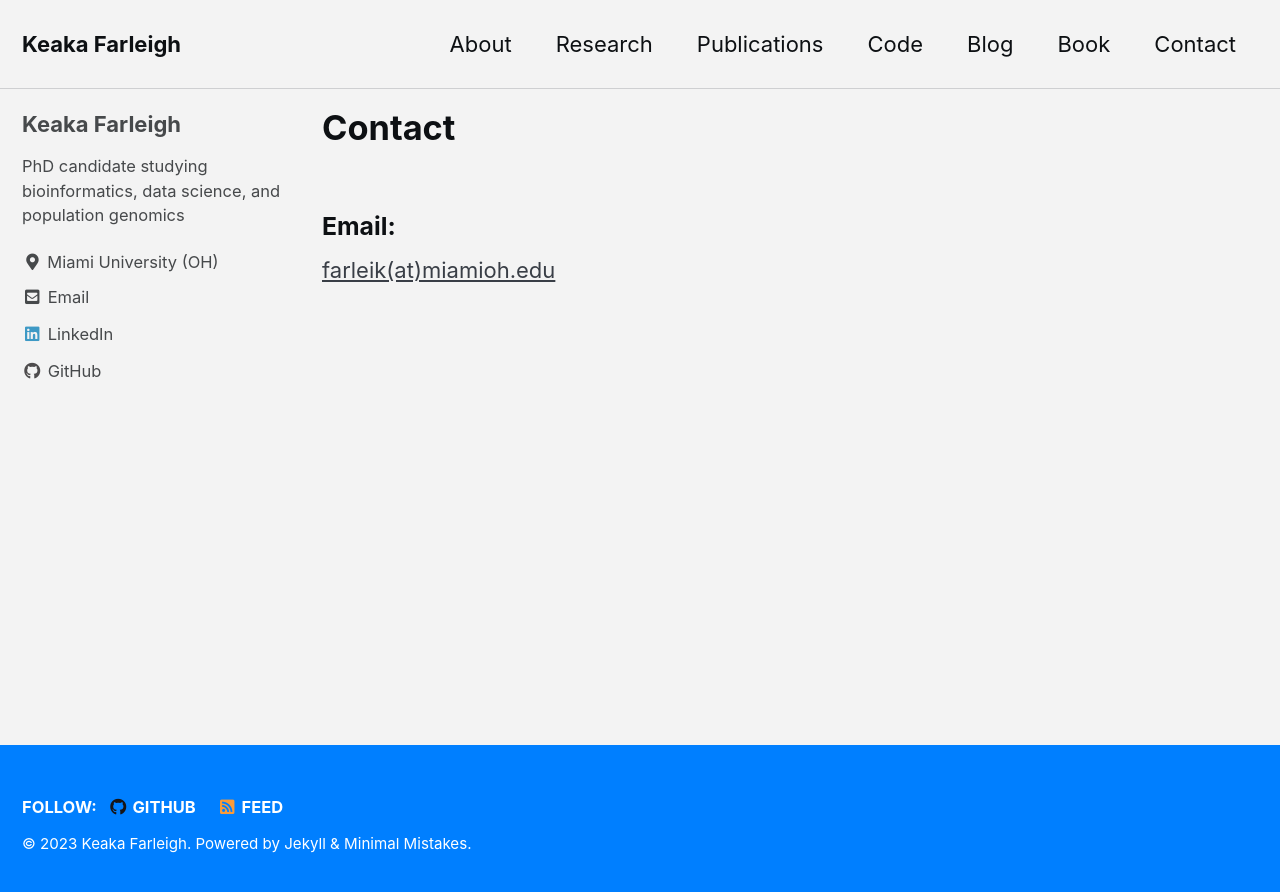
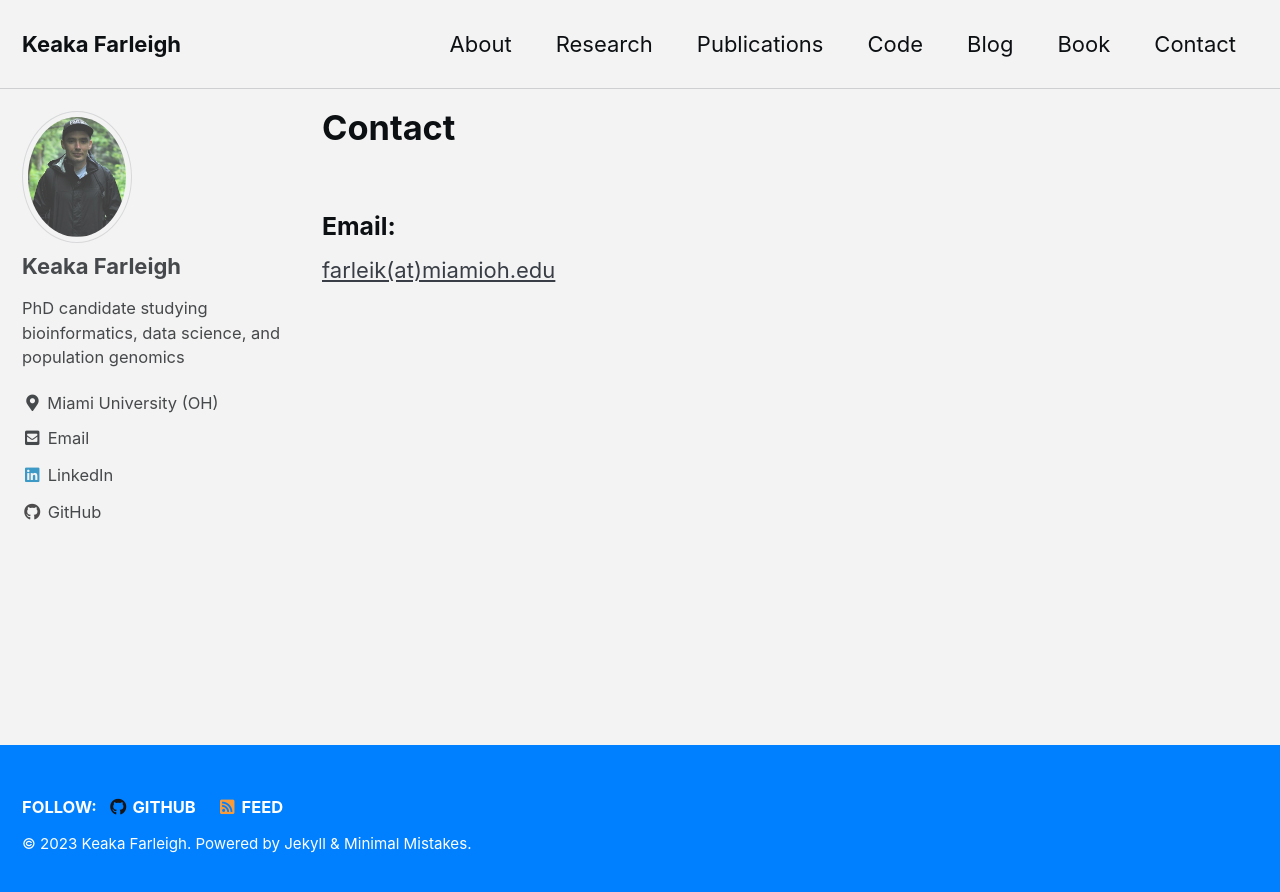
Before and after one commit to kfarleigh/kfarleigh.github.io, a Jekyll site: the page built from _pages/contact.md, in a window 1280 px wide. Shown: the top 892 px of the page. Built offline with Jekyll 4.4.1, drawn with Linux system fonts in a browser that asks for light colours; cached includes are drawn as plain includes.

Commit message:
Update _config.yml

```diff
--- a/_config.yml
+++ b/_config.yml
@@ -108,7 +108,7 @@ analytics:
 # Site Author
 author:
   name             : "Keaka Farleigh"
-  avatar           :
+  avatar           : /images/Headshot.JPG
   bio              : "PhD candidate studying bioinformatics, data science, and population genomics"
   location         : "Miami University (OH)"
   email            : "farleik@miamioh.edu"
```
